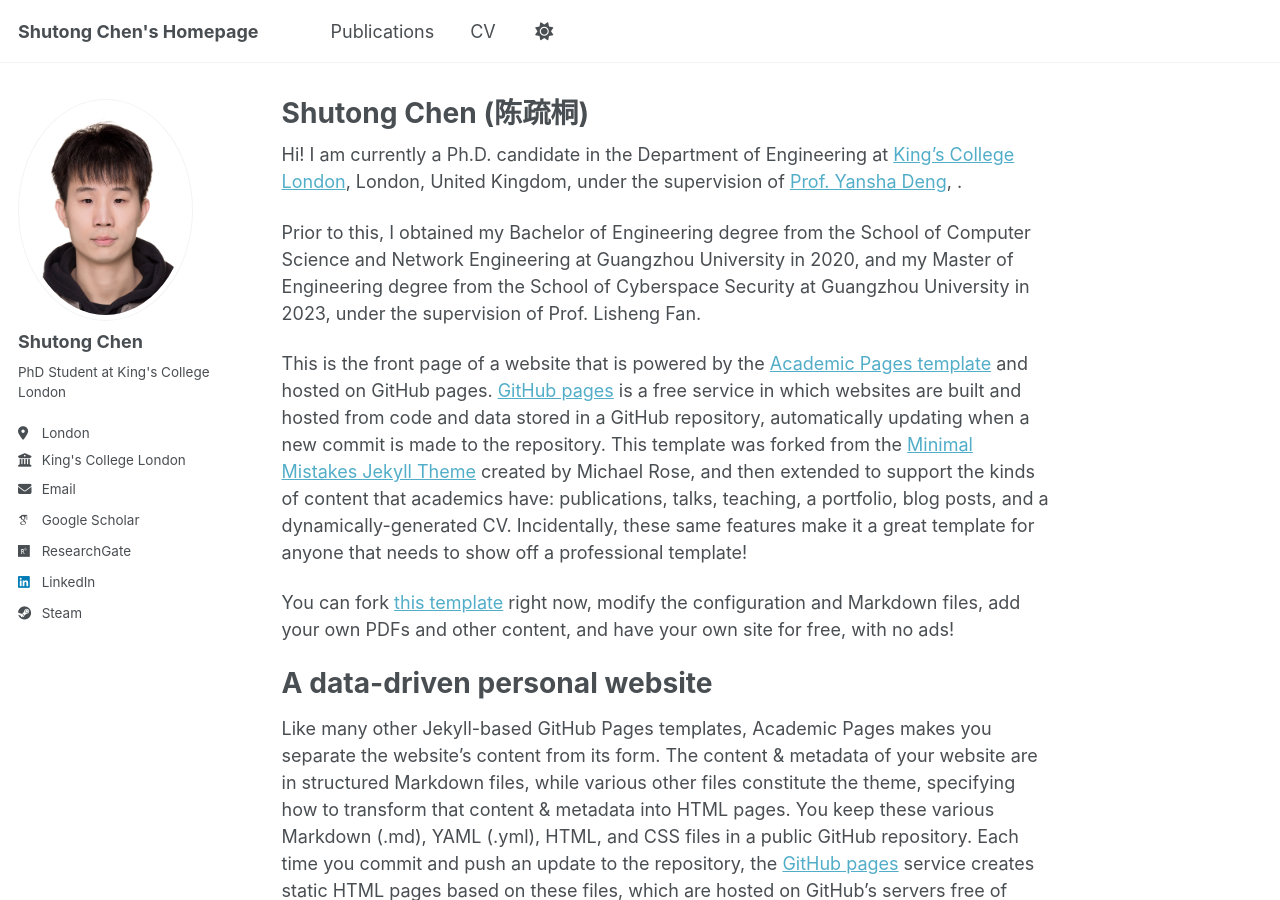
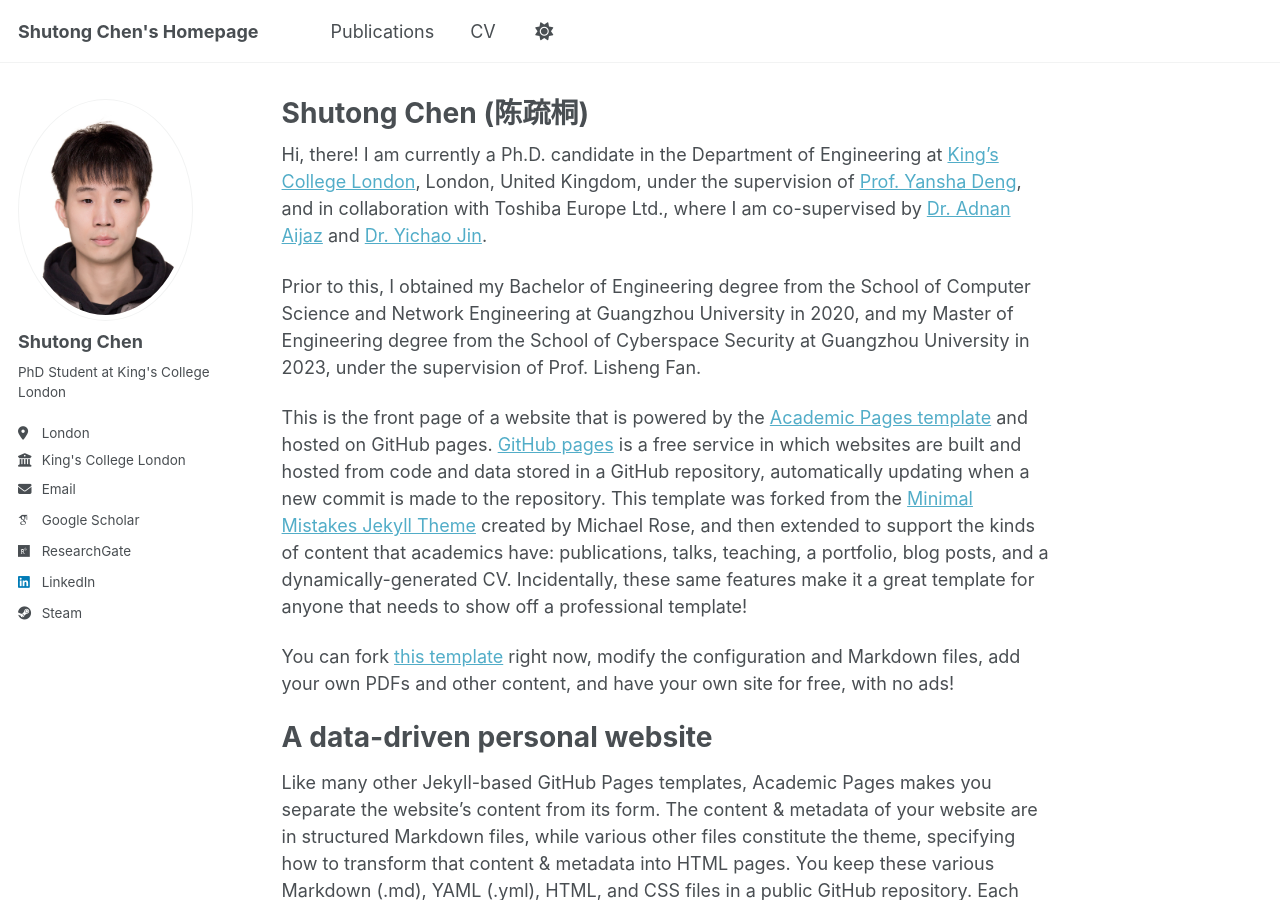
Before and after one commit to shutong-chen/shutong-chen.github.io, a Jekyll site: the page built from _pages/about.md, in a window 1280 px wide and 900 px high. Built offline with Jekyll 4.4.1, drawn with Linux system fonts in a browser that asks for light colours; some web fonts are replaced; a script bundle is joined from its source files by our own code; library files that are not in the unit come from our copies.

Commit message:
Update about.md

```diff
--- a/_pages/about.md
+++ b/_pages/about.md
@@ -6,7 +6,7 @@ redirect_from:
   - /about/
   - /about.html
 ---
-Hi! I am currently a Ph.D. candidate in the Department of Engineering at [King’s College London](https://www.kcl.ac.uk/), London, United Kingdom, under the supervision of [Prof. Yansha Deng](https://www.kcl.ac.uk/people/yansha-deng), .
+Hi, there! I am currently a Ph.D. candidate in the Department of Engineering at [King’s College London](https://www.kcl.ac.uk/), London, United Kingdom, under the supervision of [Prof. Yansha Deng](https://www.kcl.ac.uk/people/yansha-deng), and in collaboration with Toshiba Europe Ltd., where I am co-supervised by [Dr. Adnan Aijaz](https://adnanaijaz.com/) and [Dr. Yichao Jin](https://scholar.google.com/citations?user=prcqwqAAAAAJ&hl=en).
 
 Prior to this, I obtained my Bachelor of Engineering degree from the School of Computer Science and Network Engineering at Guangzhou University in 2020, and my Master of Engineering degree from the School of Cyberspace Security at Guangzhou University in 2023, under the supervision of Prof. Lisheng Fan.
 
```
